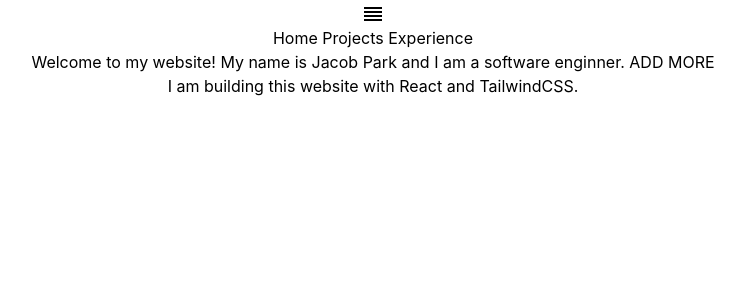
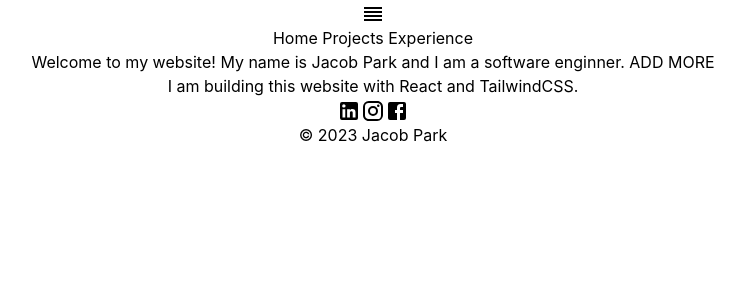
Before and after one commit to brakyawitz132/personal-website, a React (Create React App) app: page / in a window 1280 px wide. Shown: the top 300 px of the page, without its empty margins (267-1012 px from the left). Built offline with nearby package versions, Linux system fonts and the light colour scheme.

Commit message:
more on navbar and footer

```diff
--- a/src/App.js
+++ b/src/App.js
@@ -19,6 +19,7 @@ function App() {
           <Route path='/projects' element={<Projects />}/>
           <Route path='/experience' element={<Experience />}/>
         </Routes>
+        <Footer />
       </Router>
     </div>
   );
--- a/src/components/Footer.js
+++ b/src/components/Footer.js
@@ -1,8 +1,19 @@
 import React from 'react'
+import LinkedInIcon from '@mui/icons-material/LinkedIn';
+import InstagramIcon from '@mui/icons-material/Instagram';
+import FacebookIcon from '@mui/icons-material/Facebook';
+
 
 function Footer() {
   return (
-    <div>Adding links to my socials such as Instagram, LinkedIn, GitHub, etc.</div>
+    <div>
+        <div>
+            <LinkedInIcon />
+            <InstagramIcon />
+            <FacebookIcon />
+        </div>
+        <p> &copy; 2023 Jacob Park</p>
+    </div>
   )
 }
 
--- a/src/components/NavBar.js
+++ b/src/components/NavBar.js
@@ -1,12 +1,20 @@
-import React from 'react'
-import { Link } from 'react-router-dom'
-import ReorderIcon from '@mui/icons-material/Reorder';
+import React, { useEffect, useState } from 'react'
+import { Link, useLocation } from 'react-router-dom'
+import ReorderIcon from '@mui/icons-material/Reorder'
 
 function NavBar() {
+    const [expandNavbar, setExpandNavbar] = useState(false)
+
+    const location = useLocation()
+
+    useEffect(() => {
+        setExpandNavbar(false)
+    }, [location])
+
     return (
         <div className='navbar'>
             <div className='toggle_button'>
-            <button> <ReorderIcon /> </button>
+                <button onClick={() => setExpandNavbar((prev) => !prev)}> <ReorderIcon /> </button>
             </div>
             <div className='links'>
                 <Link to='/'> Home </Link>
```
Lines whose indentation alone changed are shown as unchanged.
